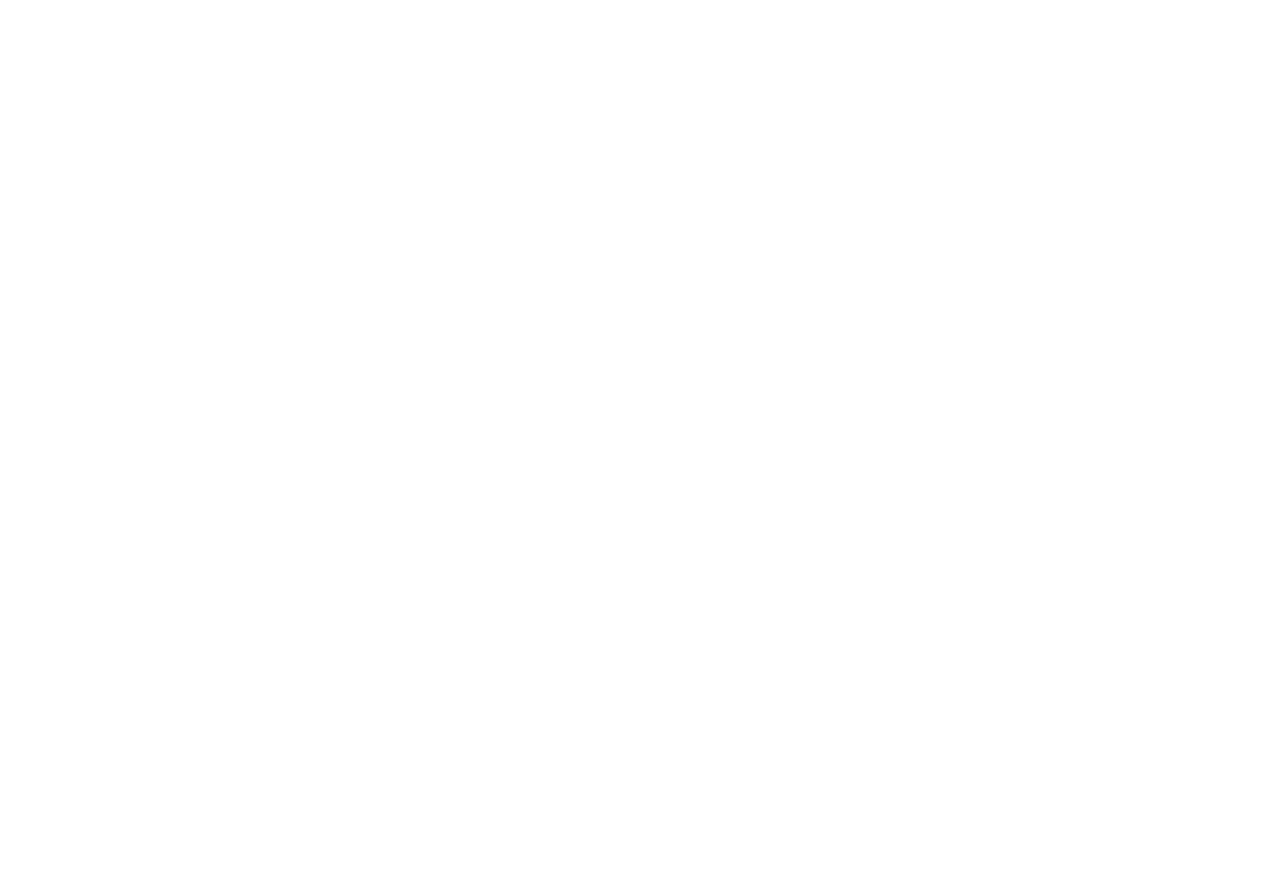
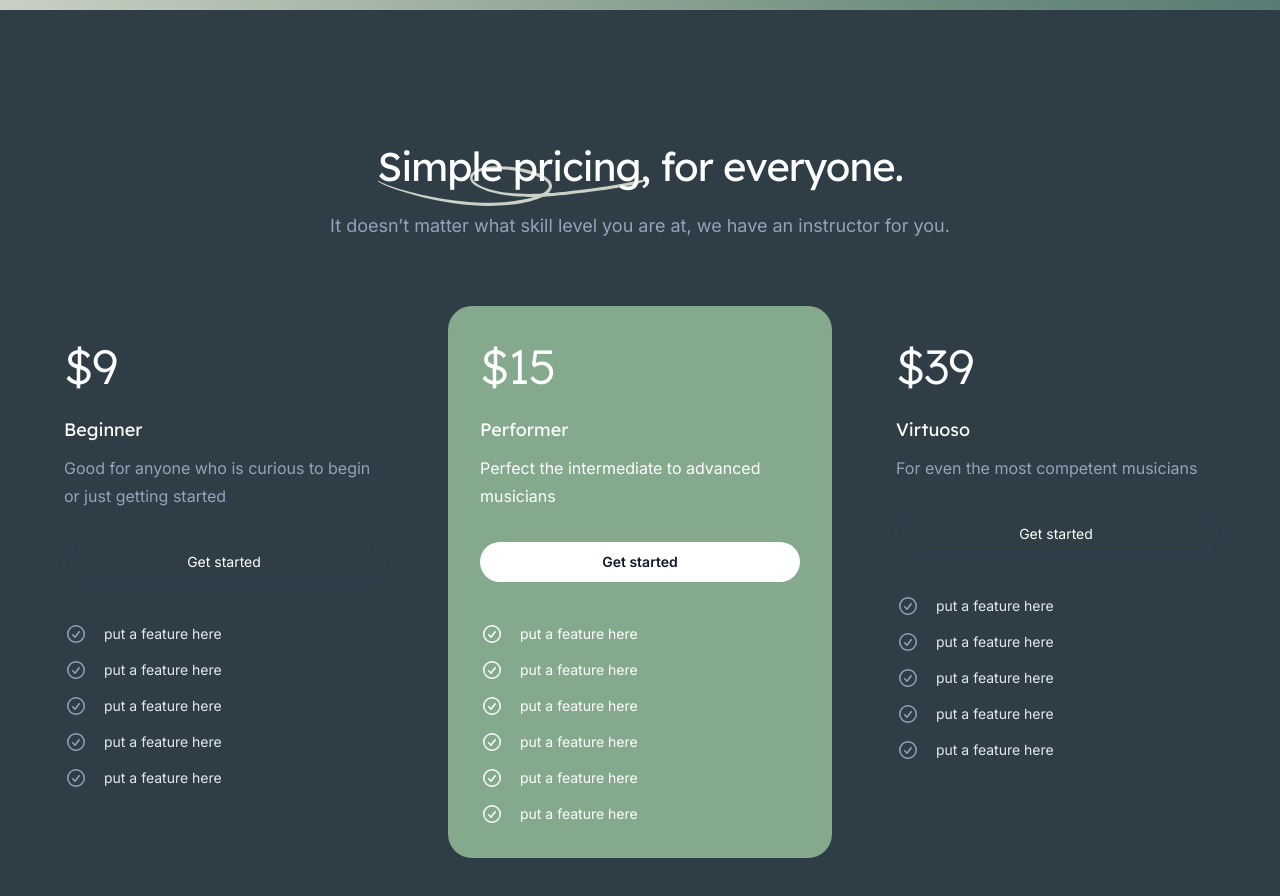
Before and after one commit to henron1/Marketing-Site, a Next.js app: page / in a window 1280 px wide. Shown: the part 1140-2036 px from the top of the page. Before the commit the page ends 934 px from the top, so only its background shows below. Built offline with nearby package versions, Linux system fonts and the light colour scheme.

Commit message:
feat: added pricing page. actual verbiage tbd

```diff
--- a/src/app/page.tsx
+++ b/src/app/page.tsx
@@ -1,6 +1,7 @@
 import { CallToAction } from "@/components/CallToAction";
 import { Header } from "@/components/Header";
 import { Hero } from "@/components/Hero";
+import { Pricing } from "@/components/Pricing";
 
 export default function Home() {
   return (
@@ -8,6 +9,7 @@
       <Header />
       <Hero />
       <CallToAction />
+      <Pricing />
     </>
   );
 }
--- a/src/components/CallToAction.tsx
+++ b/src/components/CallToAction.tsx
@@ -8,11 +8,7 @@
   };
 
   return (
-    <section
-      id="get-started-today"
-      className="relative overflow-hidden bg-blue-600 py-32"
-      style={gradientStyle}
-    >
+    <section id="get-started-today" className="py-32" style={gradientStyle}>
       <Container className="relative">
         <div className="mx-auto max-w-lg text-center">
           <h2 className="font-display text-3xl tracking-tight text-white sm:text-4xl">
--- /dev/null
+++ b/src/components/Pricing.tsx
@@ -0,0 +1,160 @@
+import clsx from "clsx";
+
+import { Button } from "@/components/Button";
+import { Container } from "@/components/Container";
+
+function SwirlyDoodle(props: React.ComponentPropsWithoutRef<"svg">) {
+  return (
+    <svg aria-hidden="true" viewBox="0 0 281 40" preserveAspectRatio="none" {...props}>
+      <path
+        fillRule="evenodd"
+        clipRule="evenodd"
+        d="M240.172 22.994c-8.007 1.246-15.477 2.23-31.26 4.114-18.506 2.21-26.323 2.977-34.487 3.386-2.971.149-3.727.324-6.566 1.523-15.124 6.388-43.775 9.404-69.425 7.31-26.207-2.14-50.986-7.103-78-15.624C10.912 20.7.988 16.143.734 14.657c-.066-.381.043-.344 1.324.456 10.423 6.506 49.649 16.322 77.8 19.468 23.708 2.65 38.249 2.95 55.821 1.156 9.407-.962 24.451-3.773 25.101-4.692.074-.104.053-.155-.058-.135-1.062.195-13.863-.271-18.848-.687-16.681-1.389-28.722-4.345-38.142-9.364-15.294-8.15-7.298-19.232 14.802-20.514 16.095-.934 32.793 1.517 47.423 6.96 13.524 5.033 17.942 12.326 11.463 18.922l-.859.874.697-.006c2.681-.026 15.304-1.302 29.208-2.953 25.845-3.07 35.659-4.519 54.027-7.978 9.863-1.858 11.021-2.048 13.055-2.145a61.901 61.901 0 0 0 4.506-.417c1.891-.259 2.151-.267 1.543-.047-.402.145-2.33.913-4.285 1.707-4.635 1.882-5.202 2.07-8.736 2.903-3.414.805-19.773 3.797-26.404 4.829Zm40.321-9.93c.1-.066.231-.085.29-.041.059.043-.024.096-.183.119-.177.024-.219-.007-.107-.079ZM172.299 26.22c9.364-6.058 5.161-12.039-12.304-17.51-11.656-3.653-23.145-5.47-35.243-5.576-22.552-.198-33.577 7.462-21.321 14.814 12.012 7.205 32.994 10.557 61.531 9.831 4.563-.116 5.372-.288 7.337-1.559Z"
+      />
+    </svg>
+  );
+}
+
+function CheckIcon({ className, ...props }: React.ComponentPropsWithoutRef<"svg">) {
+  return (
+    <svg
+      aria-hidden="true"
+      className={clsx("h-6 w-6 flex-none fill-current stroke-current", className)}
+      {...props}
+    >
+      <path
+        d="M9.307 12.248a.75.75 0 1 0-1.114 1.004l1.114-1.004ZM11 15.25l-.557.502a.75.75 0 0 0 1.15-.043L11 15.25Zm4.844-5.041a.75.75 0 0 0-1.188-.918l1.188.918Zm-7.651 3.043 2.25 2.5 1.114-1.004-2.25-2.5-1.114 1.004Zm3.4 2.457 4.25-5.5-1.187-.918-4.25 5.5 1.188.918Z"
+        strokeWidth={0}
+      />
+      <circle
+        cx={12}
+        cy={12}
+        r={8.25}
+        fill="none"
+        strokeWidth={1.5}
+        strokeLinecap="round"
+        strokeLinejoin="round"
+      />
+    </svg>
+  );
+}
+
+function Plan({
+  name,
+  price,
+  description,
+  href,
+  features,
+  featured = false,
+}: {
+  name: string;
+  price: string;
+  description: string;
+  href: string;
+  features: Array<string>;
+  featured?: boolean;
+}) {
+  return (
+    <section
+      className={clsx(
+        "flex flex-col rounded-3xl px-6 sm:px-8",
+        featured ? "order-first bg-brand-forest-300 py-8 lg:order-none" : "lg:py-8",
+      )}
+    >
+      <h3 className="mt-5 font-display text-lg text-white">{name}</h3>
+      <p className={clsx("mt-2 text-base", featured ? "text-white" : "text-slate-400")}>
+        {description}
+      </p>
+      <p className="order-first font-display text-5xl font-light tracking-tight text-white">
+        {price}
+      </p>
+      <ul
+        role="list"
+        className={clsx(
+          "order-last mt-10 flex flex-col gap-y-3 text-sm",
+          featured ? "text-white" : "text-slate-200",
+        )}
+      >
+        {features.map((feature) => (
+          <li key={feature} className="flex">
+            <CheckIcon className={featured ? "text-white" : "text-slate-400"} />
+            <span className="ml-4">{feature}</span>
+          </li>
+        ))}
+      </ul>
+      <Button
+        href={href}
+        variant={featured ? "solid" : "outline"}
+        color="white"
+        className="mt-8"
+        aria-label={`Get started with the ${name} plan for ${price}`}
+      >
+        Get started
+      </Button>
+    </section>
+  );
+}
+
+export function Pricing() {
+  return (
+    <section id="pricing" aria-label="Pricing" className="bg-brand-forest-900 py-20 sm:py-32">
+      <Container>
+        <div className="md:text-center">
+          <h2 className="font-display text-3xl tracking-tight text-white sm:text-4xl">
+            <span className="relative whitespace-nowrap">
+              <SwirlyDoodle className="absolute left-0 top-1/2 h-[1em] w-full fill-brand-forest-100" />
+              <span className="relative">Simple pricing,</span>
+            </span>{" "}
+            for everyone.
+          </h2>
+          <p className="mt-4 text-lg text-slate-400">
+            It doesn’t matter what skill level you are at, we have an instructor for you.
+          </p>
+        </div>
+        <div className="-mx-4 mt-16 grid max-w-2xl grid-cols-1 gap-y-10 sm:mx-auto lg:-mx-8 lg:max-w-none lg:grid-cols-3 xl:mx-0 xl:gap-x-8">
+          <Plan
+            name="Beginner"
+            price="$9"
+            description="Good for anyone who is curious to begin or just getting started"
+            href="/register"
+            features={[
+              "put a feature here",
+              "put a feature here",
+              "put a feature here",
+              "put a feature here",
+              "put a feature here",
+            ]}
+          />
+          <Plan
+            featured
+            name="Performer"
+            price="$15"
+            description="Perfect the intermediate to advanced musicians"
+            href="/register"
+            features={[
+              "put a feature here",
+              "put a feature here",
+              "put a feature here",
+              "put a feature here",
+              "put a feature here",
+              "put a feature here",
+            ]}
+          />
+          <Plan
+            name="Virtuoso"
+            price="$39"
+            description="For even the most competent musicians"
+            href="/register"
+            features={[
+              "put a feature here",
+              "put a feature here",
+              "put a feature here",
+              "put a feature here",
+              "put a feature here",
+            ]}
+          />
+        </div>
+      </Container>
+    </section>
+  );
+}
```
